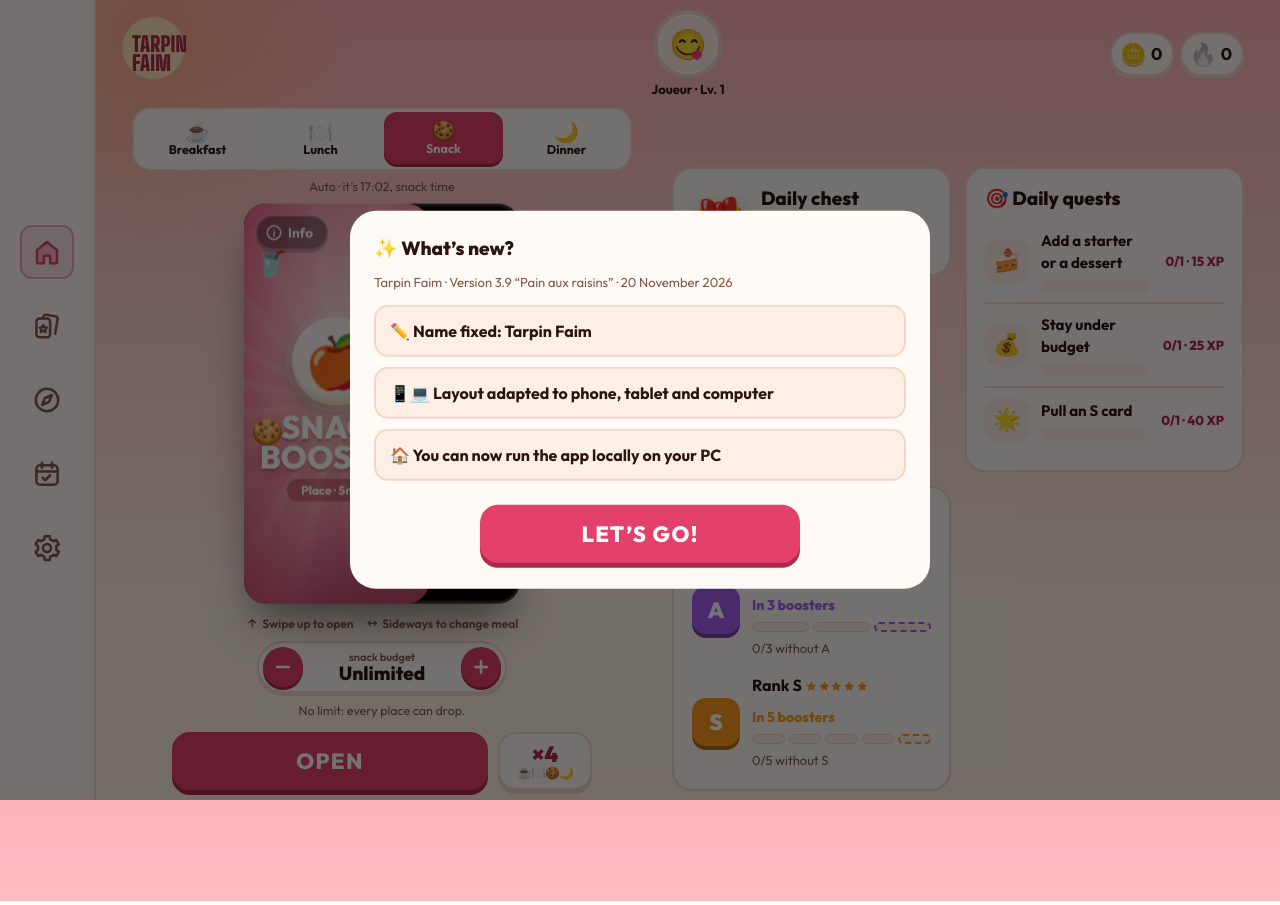
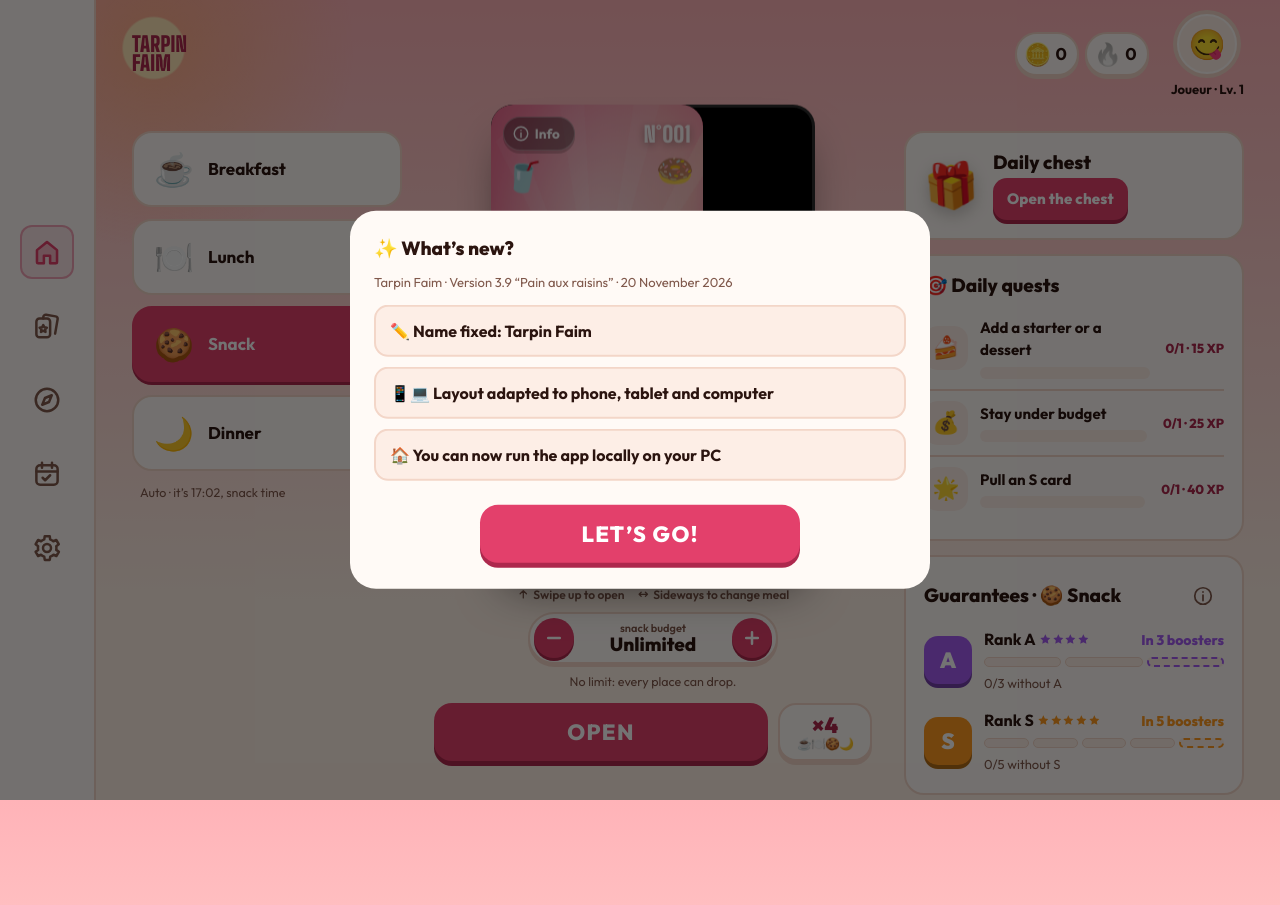
Before and after one commit to ewan-irles/Gasha-Midi, a website: page index.html in a window 1280 px wide. Drawn offline with Linux system fonts and the light colour scheme.

Commit message:
Accueil ordinateur façon écran de vœux : moments à gauche, grande bannière, progression à droite
Co-Authored-By: Claude Sonnet 5.5 <noreply@anthropic.com>
Claude-Session: https://claude.ai/code/session_014V8kfMVgao8M7rMdahMY9r

```diff
--- a/index.html
+++ b/index.html
@@ -539,9 +539,21 @@ img.big{width:62%;aspect-ratio:1;object-fit:contain}
   #app{max-width:1280px;padding-left:132px;padding-right:36px}
   .tab{left:0;top:0;bottom:0;transform:none;width:96px;grid-template-columns:1fr;grid-auto-rows:62px;align-content:center;gap:12px;border-top:0;border-right:2px solid var(--line);padding:16px 10px}
   .tab button{height:62px}
-  .hgrid{display:grid;grid-template-columns:minmax(380px,500px) minmax(0,1fr);gap:40px;align-items:start}
-  .hr{grid-template-columns:1fr 1fr;margin-top:70px}
-  .hero{--ch:clamp(320px,calc(100dvh - 400px),560px)}
+  /* Écran de vœux façon jeu : moments à gauche, grande bannière au centre, progression à droite */
+  .top{grid-template-columns:auto 1fr auto}
+  .top .tb{grid-column:2;grid-row:1}.top .me{grid-column:3;grid-row:1;margin-left:14px}
+  .hgrid{display:grid;grid-template-columns:270px minmax(0,1fr) 340px;gap:32px;align-items:start}
+  .hm .modes{grid-template-columns:1fr;gap:12px;background:none;border:0;padding:0;margin-top:34px}
+  .hm .modes button{display:flex;flex-direction:row;justify-content:flex-start;align-items:center;gap:14px;min-height:76px;padding:0 20px;font-size:17px;background:var(--card);border:2px solid var(--line);border-radius:20px;text-align:left}
+  .hm .modes button.on{border-color:var(--g);background:var(--g);color:var(--onG)}
+  .hm .modes button span{font-size:32px}
+  .hm .modes .tick{top:50%;right:16px;transform:translateY(-50%);font-size:15px}
+  .hm .mhint{text-align:left;margin-top:12px}
+  .hc{display:flex;flex-direction:column;align-items:center}
+  .hr{grid-template-columns:1fr;margin-top:34px}
+  .hero{--ch:clamp(360px,calc(100dvh - 330px),660px);width:100%}
+  .hero::before{width:120%;top:-4%}
+  .hc .playrow{width:min(520px,100%)}
   #view[data-v=cat] #catlist{grid-template-columns:repeat(2,1fr);gap:14px}
   #view[data-v=set]{column-count:3;column-gap:20px}
   #toast{bottom:36px}
@@ -1338,7 +1350,7 @@ function home(){
   const tr=RL.reduce((a,r)=>a+(+s.rates[r]||0),0),bi=budgetInfo(m),[bh,bad]=budgetHint(m),b=s.budgets[m];
   const lastRow=last?`<button class="lastm" data-act="tab" data-v="hist" style="--c:${RK[last.place.rank].c}"><div class="ico">${esc(last.place.emoji)}</div><div class="rm"><small>${t('last_meal',{d:fdate(last.t)})}</small><b>${esc(last.place.name)} ${CK.map(k=>last.slots[k]).filter(Boolean).map(i=>esc(i.emoji)).join(' ')}</b></div><strong>${eur(total(last))}</strong></button>`:'';
   const ed=enterDir;enterDir='';
-  return `<div class="hgrid"><div class="hl">${modeBar()}<section class="hero" style="--glow:${f?RK[f].c:Mo.glow}"><div class="bwrap"><button class="bst ${f?'f':''} ${ed}" id="bst" data-act="open" style="--c:${f?RK[f].c:'#fff'}" aria-label="${t('open_aria')}">
+  return `<div class="hgrid"><div class="hm">${modeBar()}</div><div class="hc"><section class="hero" style="--glow:${f?RK[f].c:Mo.glow}"><div class="bwrap"><button class="bst ${f?'f':''} ${ed}" id="bst" data-act="open" style="--c:${f?RK[f].c:'#fff'}" aria-label="${t('open_aria')}">
     <div class="bart" style="background:${Mo.art}"><div class="burst"></div>${orbs}<div class="btop"><span class="tchip" data-act="rates">${I.info} ${t('rates')}</span><span class="nb">N°${String(S.opened+1).padStart(3,'0')}</span></div>
       <div class="plate" id="plate"><span>${esc(src[0])}</span></div>
       <div class="bttl">${t('mt_'+m)}</div><div class="bsub">${t('place_w')} · ${Mo.must.map(k=>catL(k,m)).join(' · ')}</div>${f?`<div class="gchip" style="--c:${RK[f].c}">${STAR} ${t('guarantee',{r:f})}</div>`:''}<div class="foil"></div></div>
--- a/sw.js
+++ b/sw.js
@@ -1,5 +1,5 @@
 // Tarpin Faim — service worker : app dispo hors ligne, toujours la dernière version en ligne
-const C='tarpin-v9';
+const C='tarpin-v10';
 const SHELL=['./','./index.html','./manifest.webmanifest','./icons/icon-192.png','./icons/icon-512.png','./icons/maskable-512.png'];
 self.addEventListener('install',e=>{e.waitUntil(caches.open(C).then(c=>c.addAll(SHELL.map(u=>new Request(u,{cache:'reload'})))));self.skipWaiting()});
 self.addEventListener('activate',e=>{e.waitUntil(caches.keys().then(ks=>Promise.all(ks.filter(k=>k!==C).map(k=>caches.delete(k)))).then(()=>self.clients.claim()))});
```
